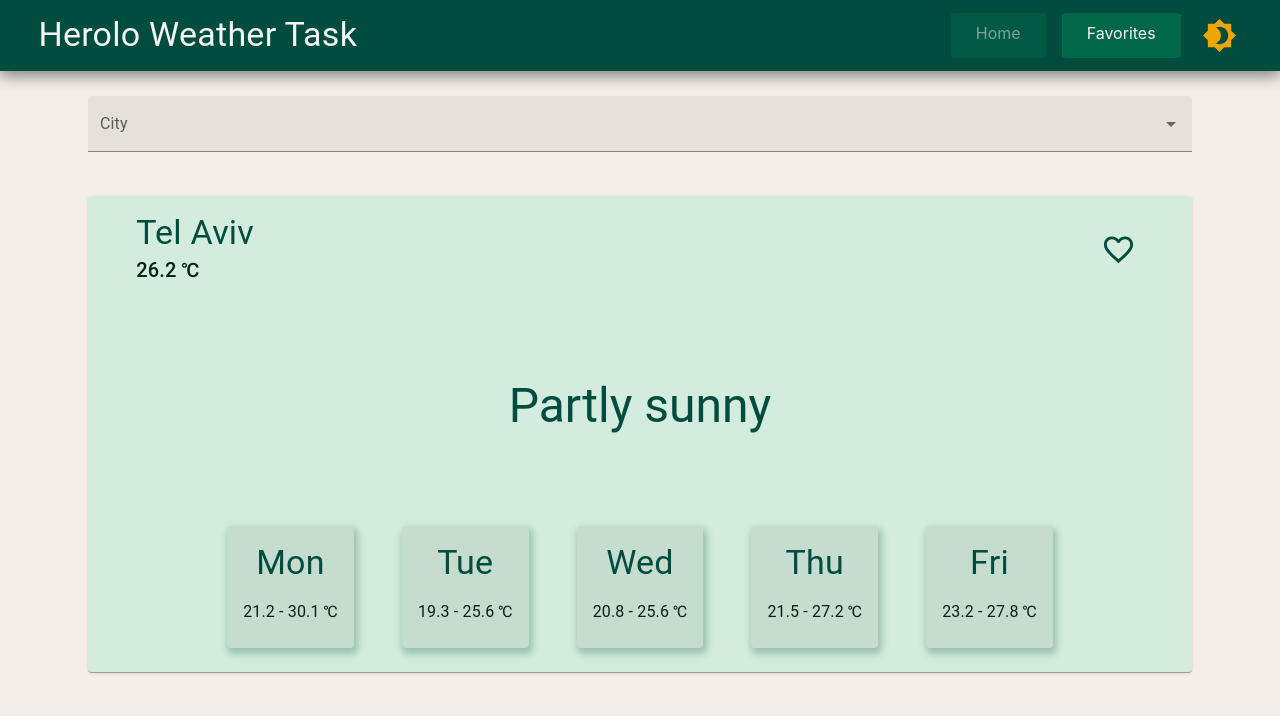
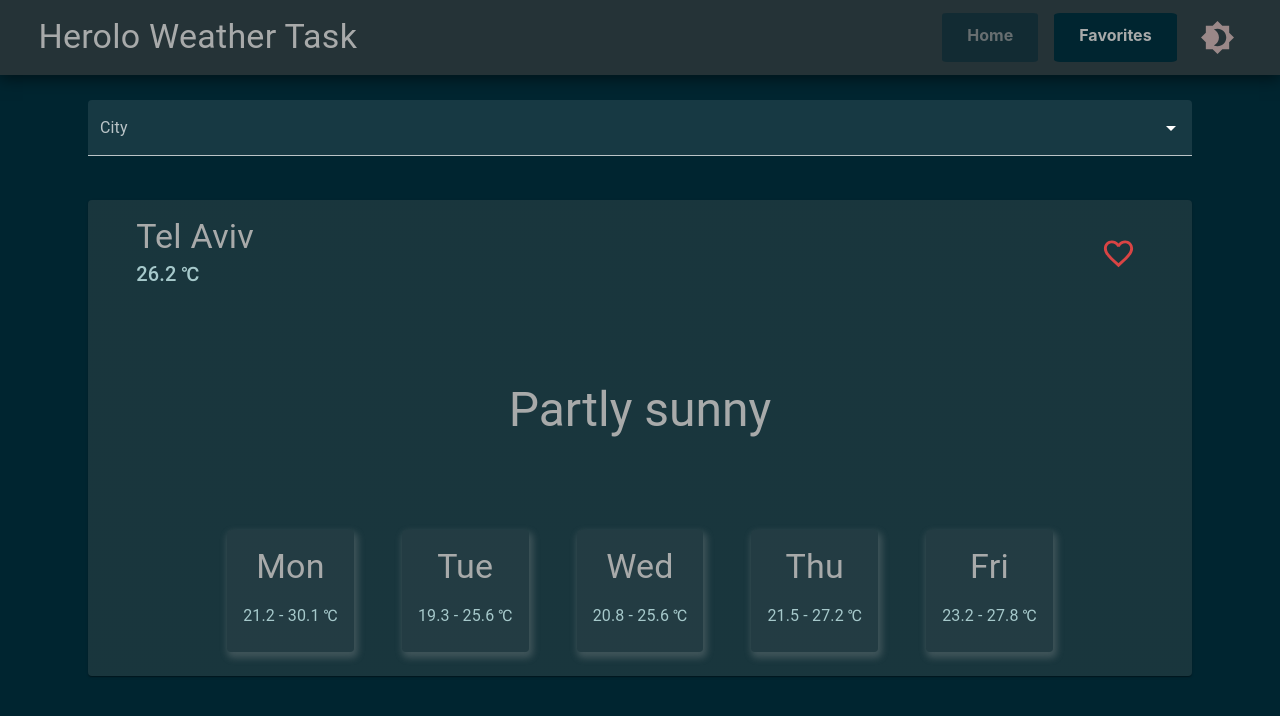
Before and after one commit to OPerel/ori-perelman-01-11-2021, a React (Create React App) app: page / in a window 1280 px wide. Shown: the top 716 px of the page. Built offline with nearby package versions, Linux system fonts and the light colour scheme; no server answers.

Commit message:
Improve color palette and styles

```diff
--- a/src/componetns/CustomThemeProvider/CustomThemeProvider.tsx
+++ b/src/componetns/CustomThemeProvider/CustomThemeProvider.tsx
@@ -13,7 +13,7 @@ const ColorModeToggleContext = createContext(() => {});
 export const useToggleColorMode = () => useContext(ColorModeToggleContext);
 
 const CustomThemeProvider: React.FC = ({ children }) => {
-  const [mode, setMode] = useState<Mode>('light');
+  const [mode, setMode] = useState<Mode>('dark');
   const prefersDarkMode = useMediaQuery('(prefers-color-scheme: dark)');
 
   if (prefersDarkMode) {
@@ -51,7 +51,7 @@ const getDesignTokens = (mode: PaletteMode) => ({
             contrastText: '#f5f5f5',
           },
           secondary: {
-            main: '#002419',
+            main: '#006c45',
           },
           info: {
             main: '#002419',
@@ -62,21 +62,23 @@ const getDesignTokens = (mode: PaletteMode) => ({
           },
         }
       : {
-          // palette values for dark mode
           primary: {
-            main: '#03506F',
-            dark: '#002419',
-            contrastText: '#FFE3D8',
+            main: '#253337',
+            dark: '#002530',
+            contrastText: '#a8aaaa',
           },
           secondary: {
-            main: '#002419',
+            main: '#a8aaaa',
           },
           info: {
-            main: '#FFE3D8',
+            main: '#a6c9cb',
           },
           background: {
-            default: '#171717',
-            paper: '#FFE3D8',
+            default: '#002530',
+            paper: '#0D2B33',
+          },
+          error: {
+            main: '#d94444',
           },
         }),
   },
--- a/src/componetns/Header/StyleComponents.tsx
+++ b/src/componetns/Header/StyleComponents.tsx
@@ -16,11 +16,12 @@ const StyledHeader = styled.header(
 
 const StyledLink = styled(NavLink)(
   props => `
-    padding: 10px 25px;
+    padding: 12px 25px;
     border-radius: 5%;
     background-color: ${props.theme.palette.primary.dark};
     color: ${props.theme.palette.primary.contrastText};
     text-decoration: none;
+    font-weight: bold;
 
     &:hover {
       opacity: 0.8;
@@ -35,7 +36,7 @@ const StyledLink = styled(NavLink)(
 
 const MobileLink = styled(NavLink)(
   props => `
-    color: ${props.theme.palette.primary.dark};
+    color: ${props.theme.palette.secondary.main};
     text-decoration: none;
     font-size: 1.2rem;
     font-weight: bold;
@@ -50,8 +51,14 @@ const MobileLink = styled(NavLink)(
 
 const StyledModeIcon = styled(Brightness4Icon)(
   ({ theme }) => `
-    padding: 5px;
-    color: ${theme.palette.mode === 'dark' ? '#000' : '#F0A500'}
+    padding: 7px;
+    color: ${theme.palette.mode === 'dark' ? '#9a8888' : '#F0A500'};
+    border-radius: 50%;
+
+    &:hover {
+      background-color: #00000033;
+      cursor: pointer;
+    }
   `
 );
 
--- a/src/componetns/favoritesView/FavoriteCard.tsx
+++ b/src/componetns/favoritesView/FavoriteCard.tsx
@@ -54,26 +54,30 @@ const FavoriteCard: React.FC<Props> = ({ locationKey, name }) => {
     <StyledCard onClick={handleCardClick}>
       <Tooltip title={FavButtonTooltip.Remove}>
         <RemoveFav onClick={handleRemoveFromFavorites}>
-          <Delete color="primary" />
+          <Delete color="error" />
         </RemoveFav>
       </Tooltip>
       <StyledContent>
         <div>
-          <Typography variant="h5" color="primary">
+          <Typography variant="h5" color="secondary">
             {name}
           </Typography>
           {status === 'loading' ? (
-            <CircularProgress size={35} sx={{ marginTop: '25%' }} />
+            <CircularProgress
+              color="info"
+              size={35}
+              sx={{ marginTop: '25%' }}
+            />
           ) : (
             weather && (
-              <Typography variant="body1" color="secondary" mt={0}>
+              <Typography variant="body1" color="info.main" mt={0}>
                 {weather[0].Temperature.Metric.Value} - &#8451;
               </Typography>
             )
           )}
         </div>
         {weather && (
-          <Typography variant="h6" color="secondary" mt={3}>
+          <Typography variant="h6" color="info.main" mt={3}>
             {weather[0].WeatherText}
           </Typography>
         )}
--- a/src/componetns/homeView/CurrentLocationHeader.tsx
+++ b/src/componetns/homeView/CurrentLocationHeader.tsx
@@ -23,10 +23,10 @@ const CurrentLocationHeader: React.FC<Props> = ({
   return (
     <StyledHeader>
       <div>
-        <Typography variant="h4" color="primary">
+        <Typography variant="h4" color="secondary">
           {cityName}
         </Typography>
-        <Typography variant="h6" color="secondary">
+        <Typography variant="h6" color="info.main">
           {temp} &#8451;
         </Typography>
       </div>
@@ -38,9 +38,9 @@ const CurrentLocationHeader: React.FC<Props> = ({
         >
           <IconButton onClick={handleFavClick}>
             {isFavoriteLocation ? (
-              <Favorite fontSize="large" color="primary" />
+              <Favorite fontSize="large" color="error" />
             ) : (
-              <FavoriteBorderIcon fontSize="large" color="primary" />
+              <FavoriteBorderIcon fontSize="large" color="error" />
             )}
           </IconButton>
         </Tooltip>
--- a/src/componetns/homeView/CurrentLocationWeather.tsx
+++ b/src/componetns/homeView/CurrentLocationWeather.tsx
@@ -89,7 +89,7 @@ const CurrentLocationWeather: React.FC<Props> = ({
               />
 
               <WeatherText>
-                <Typography variant="h3" color="primary">
+                <Typography variant="h3" color="secondary">
                   {data.currentWeather[0].WeatherText}
                 </Typography>
               </WeatherText>
--- a/src/componetns/homeView/Forecast.tsx
+++ b/src/componetns/homeView/Forecast.tsx
@@ -28,10 +28,10 @@ const Forecast: React.FC<Props> = ({ forecast }) => {
           >
             <ForecastCard>
               <CardContent>
-                <Typography variant="h4" color="primary">
+                <Typography variant="h4" color="secondary">
                   {dayStr}
                 </Typography>
-                <Typography variant="body1" color="secondary" mt={2}>
+                <Typography variant="body1" color="info.main" mt={2}>
                   {day.Temperature.Minimum.Value} -{' '}
                   {day.Temperature.Maximum.Value} &#8451;
                 </Typography>
--- a/src/componetns/homeView/StyledComponents.tsx
+++ b/src/componetns/homeView/StyledComponents.tsx
@@ -24,10 +24,10 @@ const WeatherText = styled(Box)`
 
 const ForecastCard = styled(Card)(
   ({ theme }) => `
-    &.css-pi1gmu-MuiPaper-root-MuiCard-root,
-    &.css-137r5xi-MuiPaper-root-MuiCard-root {
+    &.css-1823jwr-MuiPaper-root-MuiCard-root,
+    &.css-pi1gmu-MuiPaper-root-MuiCard-root {
       background-color: #00000011;
-      box-shadow: 2px 4px 7px 2px ${theme.palette.primary.main}44
+      box-shadow: 2px 4px 7px 2px ${theme.palette.secondary.main}44;
     }
   `
 );
```
